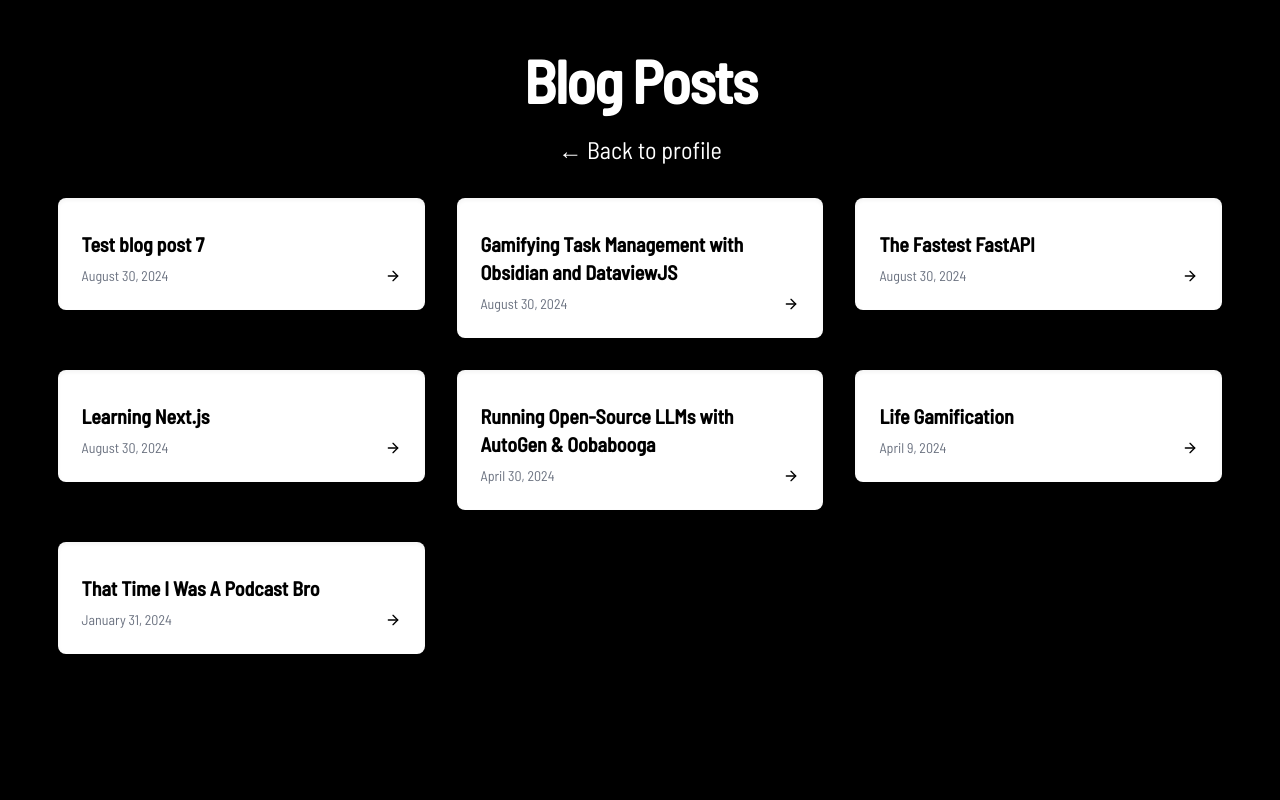
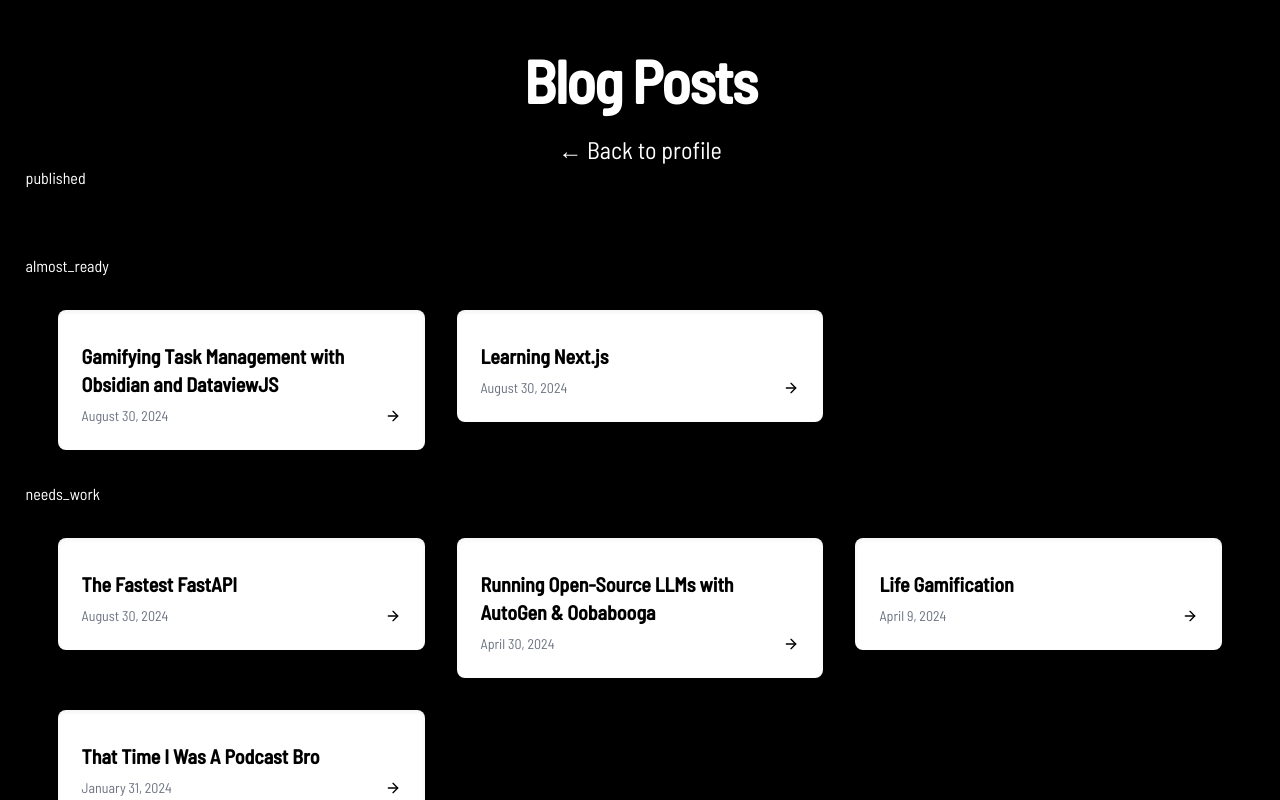
Before and after one commit to cameronsweeney/portfolio_next, a Next.js app: page /blog in a window 1280 px wide. Built offline with nearby package versions, Linux system fonts and the light colour scheme.

Commit message:
Added sections to main blog page (list of posts) - all visible in development, some visible in production

```diff
--- a/src/app/blog/[slug]/page.tsx
+++ b/src/app/blog/[slug]/page.tsx
@@ -10,13 +10,15 @@ const baseUrl = 'localhost:3000/'
 export async function generateStaticParams() {
   let posts = getBlogPosts()
 
-  return posts.map((post) => ({
+  return Object.values(posts).flat().map((post) => ({
     slug: post.slug,
   }))
 }
 
 export function generateMetadata({ params }: any) {
-  let post = getBlogPosts().find((post) => post.slug === params.slug)
+  let posts = getBlogPosts()
+
+  let post = Object.values(posts).flat().find((post) => post.slug === params.slug)
   if (!post) {
     return
   }
@@ -41,7 +43,8 @@ export function generateMetadata({ params }: any) {
 }
 
 export default function Blog({ params }: any) {
-  let post = getBlogPosts().find((post) => post.slug === params.slug)
+  let posts = getBlogPosts();
+  let post = Object.values(posts).flat().find((post) => post.slug === params.slug)
 
   if (!post) {
     notFound()
--- a/src/app/blog/page.tsx
+++ b/src/app/blog/page.tsx
@@ -1,5 +1,5 @@
 import Link from 'next/link';
-import { formatDate, getBlogPosts } from './utils';
+import { formatDate, getBlogPosts, BlogPost } from './utils';
 
 function ArrowRightIcon(props: any) {
   return (
@@ -21,24 +21,23 @@ function ArrowRightIcon(props: any) {
   )
 }
 
-export default function BlogPosts() {
-  let allBlogPosts = getBlogPosts()
-  const sortedBlogPosts = allBlogPosts.sort((a, b) => {
-    if (
-      new Date(a.metadata.publishedAt) > new Date(b.metadata.publishedAt)
-    ) {
-      return -1
-    }
-    return 1
-  });
+type BlogPostProps = {
+  posts: BlogPost[];
+}
 
-  const BlogPostComponents = sortedBlogPosts.map((post) => (
+type BlogPostSectionProps = {
+  title: string;
+  posts: BlogPost[];
+}
+
+const BlogPostComponents = (props: BlogPostProps) => {
+  return props.posts.map((post) => (
     <Link key={post.slug} href={`/blog/${post.slug}`}>
       <div className="rounded-lg bg-white p-6 shadow-inner">
         <div>
-          <h2 className="my-2 text-xl font-semibold text-black hover:text-gray-600">
+          <h3 className="my-2 text-xl font-semibold text-black hover:text-gray-600">
             {post.metadata.title}
-          </h2>
+          </h3>
           <div className="flex items-center justify-between">
             <span className="text-sm text-gray-500">{formatDate(post.metadata.publishedAt, false)}</span>
             <ArrowRightIcon className="h-4 w-4" />
@@ -47,6 +46,28 @@ export default function BlogPosts() {
       </div>
     </Link>
   ));
+}
+
+const BlogPostSection = (props: BlogPostSectionProps) => {
+  const sectionComponent = (
+    <div>
+      <h2>{props.title}</h2>
+      <div className="m-8 grid gap-8 lg:grid-cols-3">
+        <BlogPostComponents posts={props.posts} />
+      </div>
+    </div>
+  );
+  return sectionComponent;
+}
+
+export default function BlogPosts() {
+  let allBlogPosts = getBlogPosts()
+
+  const blogPostSectionComponents = Object.keys(allBlogPosts).map(
+    (section_status) => {
+      return <BlogPostSection key={section_status} title={section_status} posts={allBlogPosts[section_status]}/>
+    }
+  );
 
   return (
     <>
@@ -54,7 +75,9 @@ export default function BlogPosts() {
     <p className="text-2xl hover:underline">
         <Link key="profile" href="/">&larr; Back to profile</Link>
     </p>
-    <div className="m-8 grid gap-8 lg:grid-cols-3">{BlogPostComponents}</div>
+    <div>
+      {blogPostSectionComponents}
+    </div>
     </>
   );
 }
--- a/src/app/blog/posts/autogen_docker.mdx
+++ b/src/app/blog/posts/autogen_docker.mdx
@@ -2,6 +2,7 @@
 title: 'Running Open-Source LLMs with AutoGen & Oobabooga'
 publishedAt: '2024-04-30'
 summary: 'In a very technical sense, I did it.'
+status: 'needs_work'
 ---
 
 In the realm of text generation and AI-powered tools, setting up an efficient and flexible environment is key to leveraging the best of open-source models. My recent journey involved integrating AutoGen with an open-source model, specifically Mistral from Hugging Face, through a Docker container, and connecting it to an Ooba Booga backend. This exploration not only deepened my understanding of these tools but also illuminated a path for others to follow with ease.
--- a/src/app/blog/posts/blog7.mdx
+++ b/src/app/blog/posts/blog7.mdx
@@ -2,6 +2,7 @@
 title: 'Test blog post 7'
 publishedAt: '2024-08-30'
 summary: 'Lorem ipsum 123456'
+status: 'ideas'
 ---
 
 # Blog Post: This is a blog post.
--- a/src/app/blog/posts/dataviewjs.mdx
+++ b/src/app/blog/posts/dataviewjs.mdx
@@ -2,6 +2,7 @@
 title: 'Gamifying Task Management with Obsidian and DataviewJS'
 publishedAt: '2024-08-30'
 summary: 'Lorem ipsum 123456'
+status: 'almost_ready'
 ---
 
 # Blog Post: This is a blog post.
--- a/src/app/blog/posts/fastestapi.mdx
+++ b/src/app/blog/posts/fastestapi.mdx
@@ -2,6 +2,7 @@
 title: 'The Fastest FastAPI'
 publishedAt: '2024-08-30'
 summary: 'Lorem ipsum 123456'
+status: 'needs_work'
 ---
 
 # Getting ChatGPT to do the heavy lifting for you
--- a/src/app/blog/posts/game_intro.mdx
+++ b/src/app/blog/posts/game_intro.mdx
@@ -2,6 +2,7 @@
 title: 'Life Gamification'
 publishedAt: '2024-04-09'
 summary: 'What do why game'
+status: 'needs_work'
 ---
 
 Hi everyone this will be chaotic. That's kind of the point.
--- a/src/app/blog/posts/nextjs.mdx
+++ b/src/app/blog/posts/nextjs.mdx
@@ -2,6 +2,7 @@
 title: 'Learning Next.js'
 publishedAt: '2024-08-30'
 summary: 'Lorem ipsum 123456'
+status: 'almost_ready'
 ---
 
 ## So I moved all my code for this portfolio into Next.js
--- a/src/app/blog/posts/podcast.mdx
+++ b/src/app/blog/posts/podcast.mdx
@@ -2,10 +2,10 @@
 title: 'That Time I Was A Podcast Bro'
 publishedAt: '2024-01-31'
 summary: 'David Shapiro Systems Thinking - Gamification'
+status: 'needs_work'
 ---
 
-
-            Harnessing the Power of Games for Neurodivergent Creativity and Productivity
+Harnessing the Power of Games for Neurodivergent Creativity and Productivity
 
 In a world that often feels like it's spinning into chaos, finding ways to anchor ourselves and navigate the complexities of daily life is more important than ever. This is particularly true for neurodivergent individuals, who face unique challenges and possess unique strengths in interpreting and engaging with the world around them. One incredibly powerful, yet often overlooked, tool for exploring and harnessing these strengths is the world of games. Not just as a form of entertainment, but as a rich, metaphorical framework for developing systems thinking and enhancing productivity.
 
--- a/src/app/blog/ui/blog_post.module.css
+++ b/src/app/blog/ui/blog_post.module.css
@@ -18,7 +18,7 @@
     color: var(--color-header);
 }
 
-.blog_post h2 {
+.blog_post h3 {
     margin-top: var(--measure-2);
     font-size: var(--measure-2-half);
     line-height: 1.2;
--- a/src/app/blog/utils.tsx
+++ b/src/app/blog/utils.tsx
@@ -13,6 +13,17 @@ type Metadata = {
   title: string
   publishedAt: string
   summary: string
+  status: string
+}
+
+export type BlogPost = {
+  metadata: Metadata
+  slug: string
+  content: string
+}
+
+interface SectionedBlogPosts {
+  [key: string]: BlogPost[];
 }
 
 function parseFrontmatter(fileContent: string) {
@@ -57,7 +68,40 @@ function getMDXData(dir: any) {
 }
 
 export function getBlogPosts() {
-  return getMDXData(path.join(process.cwd(), 'src', 'app', 'blog', 'posts'))
+  let allBlogPosts = getMDXData(path.join(process.cwd(), 'src', 'app', 'blog', 'posts'));
+  const inDevEnvironment = !!process && process.env.NODE_ENV === 'development';
+
+  let blogPostSections: SectionedBlogPosts = {
+    "published": []
+  }
+  if (inDevEnvironment) {
+    blogPostSections["almost_ready"] = [];
+    blogPostSections["needs_work"] = [];
+    blogPostSections["ideas"] = [];
+  };
+
+  allBlogPosts.forEach(post => {
+    // Get the status of the post
+    let status = post.metadata.status;
+
+    // Add the post to the appropriate category in the blogPostSections object
+    if (blogPostSections[status]) {
+      blogPostSections[status].push(post);
+    }
+  });
+
+  Object.keys(blogPostSections).forEach(status => {
+    blogPostSections[status].sort((a, b) => {
+      if (
+        new Date(a.metadata.publishedAt) > new Date(b.metadata.publishedAt)
+      ) {
+        return -1
+      }
+      return 1
+    })
+  });
+
+  return blogPostSections;
 }
 
 export function formatDate(date: string, includeRelative = false) {
```
